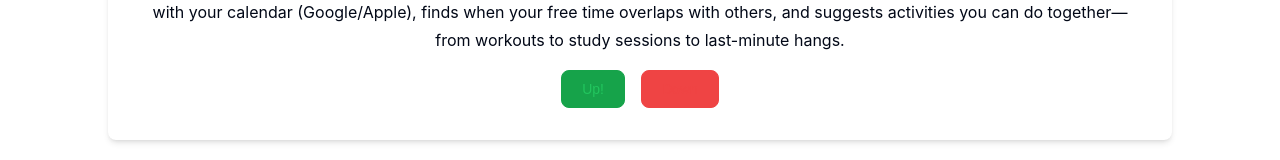
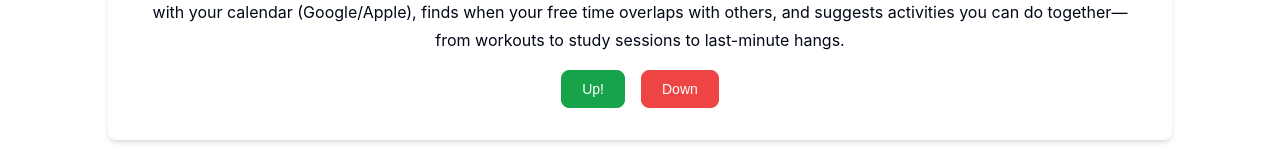
Before and after one commit to CLCK0622/syncup, a Next.js app: page /preview in a window 1280 px wide. Shown: the part 194-354 px from the top of the page. Built offline with nearby package versions, Linux system fonts and the light colour scheme.

Commit message:
fix: stats paghe

```diff
--- a/src/app/globals.scss
+++ b/src/app/globals.scss
@@ -168,7 +168,7 @@ a {
 
 .btn-up {
   background-color: hsl(142.1 76.2% 36.3%); /* Green */
-  color: hsl(142.1 70.6% 45.3%);
+  color: hsl(0 0% 100%); /* White text */
   border-color: hsl(142.1 76.2% 36.3%);
 
   &:hover {
@@ -178,7 +178,7 @@ a {
 
 .btn-down {
   background-color: hsl(0 84.2% 60.2%); /* Red */
-  color: hsl(0 84.2% 60.2%);
+  color: hsl(0 0% 100%); /* White text */
   border-color: hsl(0 84.2% 60.2%);
 
   &:hover {
```
